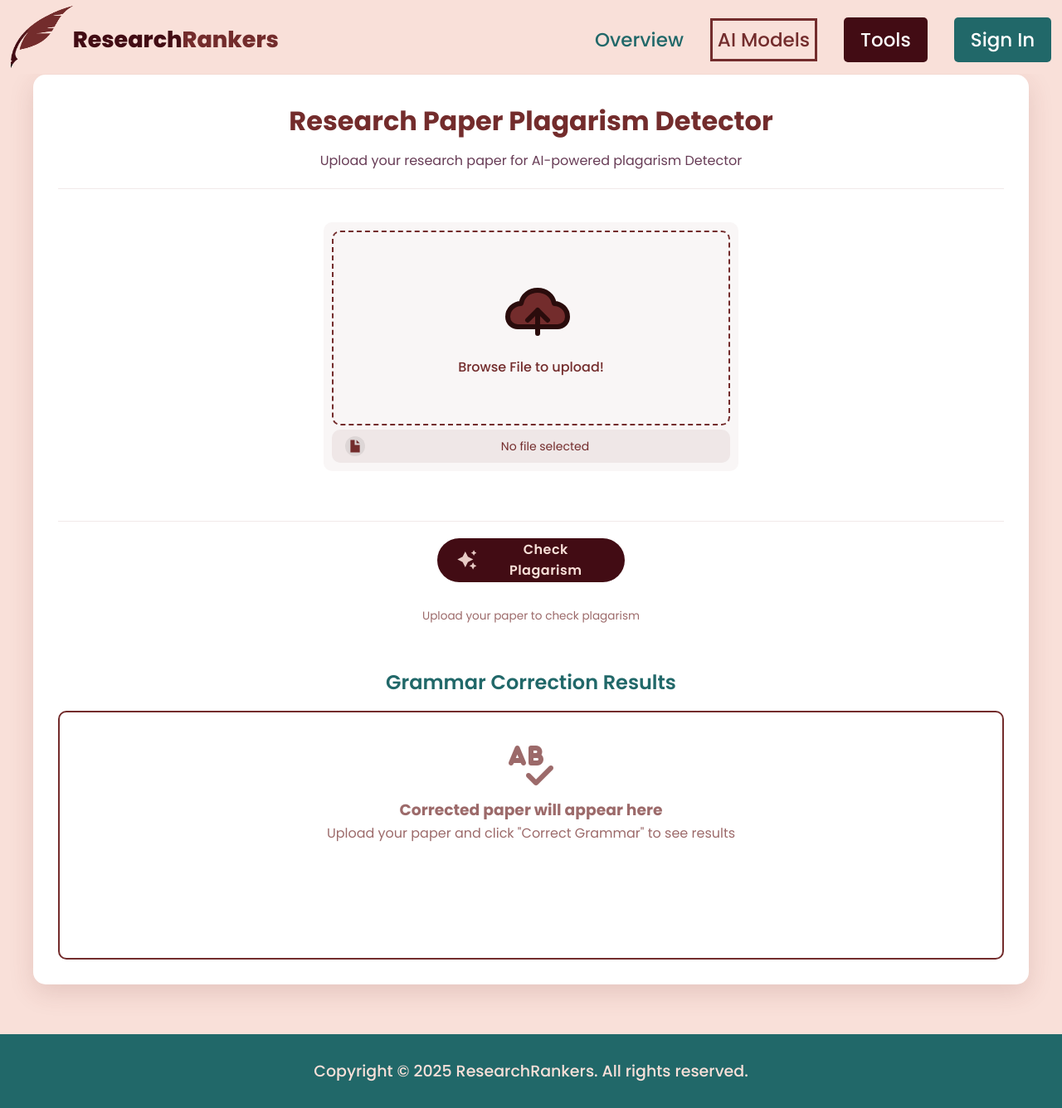
After one commit to overclocked-2124/ResearchRanker, a Flask app: page /plagarism in a window 1280 px wide. The commit adds this page. Shown: the whole page at 83% size. Run offline with Flask 3, Linux system fonts and the light colour scheme; some web fonts are replaced.

Commit message:
additon of files

```diff
--- a/app/app.py
+++ b/app/app.py
@@ -267,6 +267,11 @@ def checkgrammer():
 
 
 
+@app.route('/plagarism')
+def plagarism():
+    logged_in = session.get('logged_in', False)
+    username = session.get('username', None)
+    return render_template("plagarism.html",logged_in=logged_in, username=username,title="ResearchRankers-Plagarism",css_path='style-plagarism')
 
 if __name__ == "__main__":
     app.run(debug=True)
--- a/app/static/css/style-index.css
+++ b/app/static/css/style-index.css
@@ -69,10 +69,10 @@ body{
     align-items: center;
     gap: 1rem;
     max-width: 100%;
+    transition: transform 0.3s ease, box-shadow 0.1s ease;
 }
 
 .tool-discription-list li:hover{
-    transition: transform 0.3s ease, background-color 0.3s ease, box-shadow 0.3s ease;
     transform: scale(1.05);
     box-shadow: 10px 10px 0px 0px black;
 }
--- /dev/null
+++ b/app/static/css/style-plagarism.css
@@ -0,0 +1,338 @@
+* {
+    margin: 0;
+    padding: 0;
+    box-sizing: border-box;
+    font-family: 'Poppins', sans-serif;
+}
+
+body {
+    margin: 0;
+    padding-top: 80px; /* Added padding to offset fixed navbar */
+    background-color: #F9E0D9;
+    color: #420C14;
+}
+
+.flex-container {
+    display: flex;
+    justify-content: center;
+    align-items: center;
+    background-color: #F9E0D9;
+    color: #420C14;
+    line-height: 1.6;
+    padding: 10px;
+    min-height: 100vh;
+}
+
+.container {
+    max-width: 1200px;
+    width: 100%;
+    background-color: white;
+    border-radius: 15px;
+    box-shadow: 0 10px 30px rgba(115, 44, 44, 0.15);
+    padding: 30px;
+    margin-bottom: 50px;
+}
+
+header {
+    text-align: center;
+    margin-bottom: 40px;
+    padding-bottom: 20px;
+    border-bottom: 1px solid rgba(115, 44, 44, 0.1);
+}
+
+header h1 {
+    color: #732C2C;
+    margin-bottom: 10px;
+    font-weight: 700;
+}
+
+header p {
+    color: #420C2C;
+    opacity: 0.8;
+}
+
+main {
+    display: flex;
+    flex-direction: column;
+    gap: 30px;
+}
+
+.upload-section {
+    margin-bottom: 20px;
+}
+
+.upload-section h2 {
+    color: #216869;
+    margin-bottom: 15px;
+    font-size: 1.5rem;
+    font-weight: 600;
+    text-align: center;
+}
+
+.file-upload-container {
+    height: 300px;
+    width: 100%;
+    max-width: 500px;
+    margin: 0 auto;
+    border-radius: 10px;
+    display: flex;
+    flex-direction: column;
+    align-items: center;
+    justify-content: space-between;
+    padding: 10px;
+    gap: 5px;
+    background-color: rgba(115, 44, 44, 0.041);
+}
+
+.file-upload-header {
+    flex: 1;
+    width: 100%;
+    border: 2px dashed #732C2C;
+    border-radius: 10px;
+    display: flex;
+    align-items: center;
+    justify-content: center;
+    flex-direction: column;
+    transition: all 0.3s ease;
+}
+
+.file-upload-header:hover {
+    border-color: #216869;
+}
+
+.upload-header-icon {
+    margin-bottom: 16px;
+}
+
+.file-upload-header p {
+    color: #732C2C;
+    font-size: 16px;
+    font-weight: 500;
+    text-align: center;
+}
+
+.file-upload-header svg {
+    width: 80px;
+    height: 80px;
+    margin-bottom: 16px;
+    transition: all 0.3s ease;
+    display: block;
+    overflow: visible;
+}
+
+.file-upload-footer {
+    background-color: rgba(115, 44, 44, 0.075);
+    width: 100%;
+    height: 40px;
+    padding: 8px 16px;
+    border-radius: 10px;
+    cursor: pointer;
+    display: flex;
+    align-items: center;
+    justify-content: center;
+    gap: 10px;
+    color: #732C2C;
+    border: none;
+    transition: all 0.3s ease;
+}
+
+.upload-icon {
+    width: 24px;
+    height: 24px;
+    min-width: 24px;
+    fill: #732C2C;
+    transition: all 0.3s ease;
+    display: block;
+    margin-right: 8px;
+}
+
+.file-upload-footer svg {
+    width: 24px;
+    height: 24px;
+    min-width: 24px;
+    fill: #732C2C;
+    transition: all 0.3s ease;
+    display: block;
+    overflow: visible;
+    background-color: rgba(70, 66, 66, 0.103);
+    border-radius: 50%;
+}
+
+.file-name {
+    margin: 0;
+    font-size: 14px;
+    white-space: nowrap;
+    overflow: hidden;
+    text-overflow: ellipsis;
+    text-align: center;
+    flex: 1;
+}
+
+.hidden-input {
+    display: none;
+}
+
+/* Hover states */
+.file-upload-footer:hover {
+    background-color: rgba(33, 104, 105, 0.1);
+}
+
+.file-upload-footer:hover .upload-icon {
+    fill: #216869;
+}
+
+.results-section, .download-section {
+    margin-top: 20px;
+}
+
+.results-section h2,
+.download-section h2 {
+    color: #216869;
+    margin-bottom: 15px;
+    font-size: 1.5rem;
+    font-weight: 600;
+    text-align: center;
+}
+
+.results-container {
+    border: 2px solid #732C2C;
+    border-radius: 10px;
+    overflow: hidden;
+    min-height: 300px;
+    background-color: white;
+}
+
+.results-placeholder {
+    height: 100%;
+    display: flex;
+    flex-direction: column;
+    align-items: center;
+    justify-content: center;
+    padding: 40px;
+    text-align: center;
+    color: #732C2C;
+    opacity: 0.7;
+}
+
+.results-placeholder i {
+    font-size: 3rem;
+    margin-bottom: 15px;
+}
+
+.submission-container {
+    text-align: center;
+    margin-top: 60px;
+    padding-top: 20px;
+    border-top: 1px solid rgba(115, 44, 44, 0.1);
+    display: flex;
+    flex-direction: column;
+    align-items: center;
+    justify-content: center;
+    gap: 20px;
+}
+
+.submit-btn {
+    border: none;
+    width: 17em;
+    height: 4em;
+    border-radius: 3em;
+    display: inline-flex;
+    justify-content: center;
+    align-items: center;
+    gap: 12px;
+    background: #420c14;  /* Dark maroon */
+    cursor: pointer;
+    transition: all 450ms ease-in-out;
+    padding: 0 24px;
+}
+
+.submit-btn:hover {
+    background: #732C2C;  /* Lighter maroon on hover */
+    box-shadow: 0 0 15px rgba(115, 44, 44, 0.3);
+    transform: translateY(-2px);
+}
+
+.submit-btn .sparkle {
+    fill: #F9E0D9;  /* Light pink */
+    transition: all 800ms ease;
+    opacity: 0.9;
+}
+
+.submit-btn:hover .sparkle {
+    transform: scale(1.1);
+    opacity: 1;
+}
+
+.submit-btn .text {
+    font-family: 'Poppins', sans-serif;
+    font-weight: 600;
+    font-size: 16px;
+    letter-spacing: 0.5px;
+    color: #F9E0D9;
+}
+
+.submit-btn:active {
+    transform: translateY(0);
+    background: #216869;  /* Teal on click */
+}
+
+.submission-note {
+    margin-top: 10px;
+    font-size: 0.85rem;
+    color: #732C2C;
+    opacity: 0.7;
+}
+
+.download-container {
+    text-align: center;
+    margin-top: 20px;
+    padding: 20px;
+    border: 2px solid #732C2C;
+    border-radius: 10px;
+    background-color: rgba(249, 224, 217, 0.3);
+}
+
+.download-btn {
+    display: inline-block;
+    background-color: #732C2C;
+    color: white;
+    text-decoration: none;
+    padding: 12px 30px;
+    border-radius: 5px;
+    font-weight: 600;
+    font-size: 1rem;
+    cursor: pointer;
+    transition: all 0.3s ease;
+}
+
+.download-btn:hover {
+    background-color: #5a2222;
+    transform: translateY(-2px);
+    box-shadow: 0 5px 15px rgba(115, 44, 44, 0.3);
+}
+
+.download-note {
+    margin-top: 10px;
+    font-size: 0.85rem;
+    color: #732C2C;
+    opacity: 0.7;
+}
+
+@media (max-width: 900px) {
+    .container {
+        padding: 20px;
+    }
+}
+
+@media (max-width: 768px) {
+    .container {
+        padding: 15px;
+    }
+}
+
+@media (max-width: 480px) {
+    .download-btn {
+        padding: 10px 20px;
+        font-size: 0.9rem;
+    }
+}
--- a/app/static/css/style-template.css
+++ b/app/static/css/style-template.css
@@ -1,5 +1,5 @@
 nav {
-    width: 99%;
+    width: 100%;
     justify-content: space-between;
     align-items: center;
     transition: all 0.3s ease;
--- a/app/templates/index.html
+++ b/app/templates/index.html
@@ -14,8 +14,10 @@
             <li><a href="/templatechecker" class="tool-discription"><div class="tool-discription-title" >Template Compliance Checker</div>
                 <div class="tool-discription-explanation"><br>Analyze how well your research paper aligns with a provided template.
                     Receive a compliance score and actionable feedback to refine your work.</div> </a></li>
-            <li><a href="yet to add" class="tool-discription"><div class="tool-discription-title" >Template Compliance Checker</div>
+            <li><a href="/grammercorrect" class="tool-discription"><div class="tool-discription-title" >GrammarFix PDF</div>
                 <div class="tool-discription-explanation"><br>Upload your research paper and instantly receive a grammatically corrected PDF. Enhance clarity and professionalism by automatically detecting and fixing grammatical errors, ensuring your document meets high academic standards.</div> </a></li>
+            <li><a href="/plagarism" class="tool-discription"><div class="tool-discription-title" >Plagarism checker</div>
+                <div class="tool-discription-explanation"><br>Ensure the originality of your research paper by checking for potential plagiarism. Get a detailed report highlighting any matching content and sources.</div> </a></li>
         </ul>
 
 
--- /dev/null
+++ b/app/templates/plagarism.html
@@ -0,0 +1,59 @@
+{% extends "layout.html" %}
+{% block content %}
+
+<div class="flex-container">
+    <div class="container">
+        <header>
+            <h1>Research Paper Plagarism Detector</h1>
+            <p>Upload your research paper for AI-powered plagarism Detector</p>
+    </header>
+    <main>
+        <form action="/check-plagarism" method="POST" enctype="multipart/form-data">
+            <div class="upload-section-container">
+                <section class="upload-section">
+                    <div class="file-upload-container">
+                        <div class="file-upload-header">
+                            <svg width="200" height="200" viewBox="0 0 20 20" fill="#5a2c2c" stroke="#2a0c0c" stroke-width="1.5" stroke-linecap="round" stroke-linejoin="round" xmlns="http://www.w3.org/2000/svg">
+                                <path d="M6 15H18C19.5 15 21 13.8 21 12C21 9.8 19.2 8 17 8C16.5 5.5 14.5 4 12 4C9.5 4 7.5 5.5 7 8C4.8 8 3 9.8 3 12C3 13.8 4.5 15 6 15Z" stroke="#2a0c0c" fill="#732c2c"></path>
+                                <path d="M12 17V10M12 10L9 13M12 10L15 13" stroke="#2a0c0c"></path>
+                            </svg>
+                            <p>Browse File to upload!</p>
+                        </div>
+                        <label for="grammar-file" class="file-upload-footer">
+                            <svg fill="currentColor" viewBox="0 0 32 32">
+                                <path d="M15.331 6H8.5v20h15V14.154h-8.169z"></path>
+                                <path d="M18.153 6h-.009v5.342H23.5v-.002z"></path>
+                            </svg>
+                            <p class="file-name">No file selected</p>
+                        </label>
+                        <input id="grammar-file" name="file" type="file" class="hidden-input" accept=".pdf,.doc,.docx">
+                    </div>
+                </section>
+            </div>
+
+            <div class="submission-container">
+                <button type="submit" class="submit-btn">
+                    <svg height="24" width="24" fill="#FFFFFF" viewBox="0 0 24 24" data-name="Layer 1" id="Layer_1" class="sparkle">
+                        <path d="M10,21.236,6.755,14.745.264,11.5,6.755,8.255,10,1.764l3.245,6.491L19.736,11.5l-6.491,3.245ZM18,21l1.5,3L21,21l3-1.5L21,18l-1.5-3L18,18l-3,1.5ZM19.333,4.667,20.5,7l1.167-2.333L24,3.5,21.667,2.333,20.5,0,19.333,2.333,17,3.5Z"></path>
+                    </svg>
+                    <span class="text">Check Plagarism</span>
+                </button>
+                <p class="submission-note">Upload your paper to check plagarism</p>
+            </div>
+        </form>
+        <section class="results-section">
+            <h2>Grammar Correction Results</h2>
+            <div class="results-container">
+                <div class="results-placeholder">
+                    <i class="fas fa-spell-check"></i>
+                    <h3>Corrected paper will appear here</h3>
+                    <p>Upload your paper and click "Correct Grammar" to see results</p>
+                </div>
+            </div>
+        </section>
+    </main>
+    </div>
+    <script src="{{ url_for('static', filename='js/grammarFileHandler.js') }}"></script>
+</div>
+
+{% endblock content %}
--- a/app/templates/tools.html
+++ b/app/templates/tools.html
@@ -19,7 +19,11 @@
                 <p>Upload your research paper and instantly receive a grammatically corrected PDF. Enhance clarity and professionalism by automatically detecting and fixing grammatical errors, ensuring your document meets high academic standards.</p>
                 <a href="/grammercorrect" class="tool-link">Learn More</a>
             </div>
-
+            <div class="tool-card">
+                <h2>Plagarism check</h2>
+                <p>Ensure the originality of your research paper by checking for potential plagiarism. Get a detailed report highlighting any matching content and sources.</p>
+                <a href="/plagarism" class="tool-link">Learn More</a>
+            </div>
         </div>
     </div>
 
```
Also changed, not shown: app/static/js/plagarismFileHandler.js (added, +13 -0 lines), app/templates/grammer-correct.html (+4 -4 lines).
